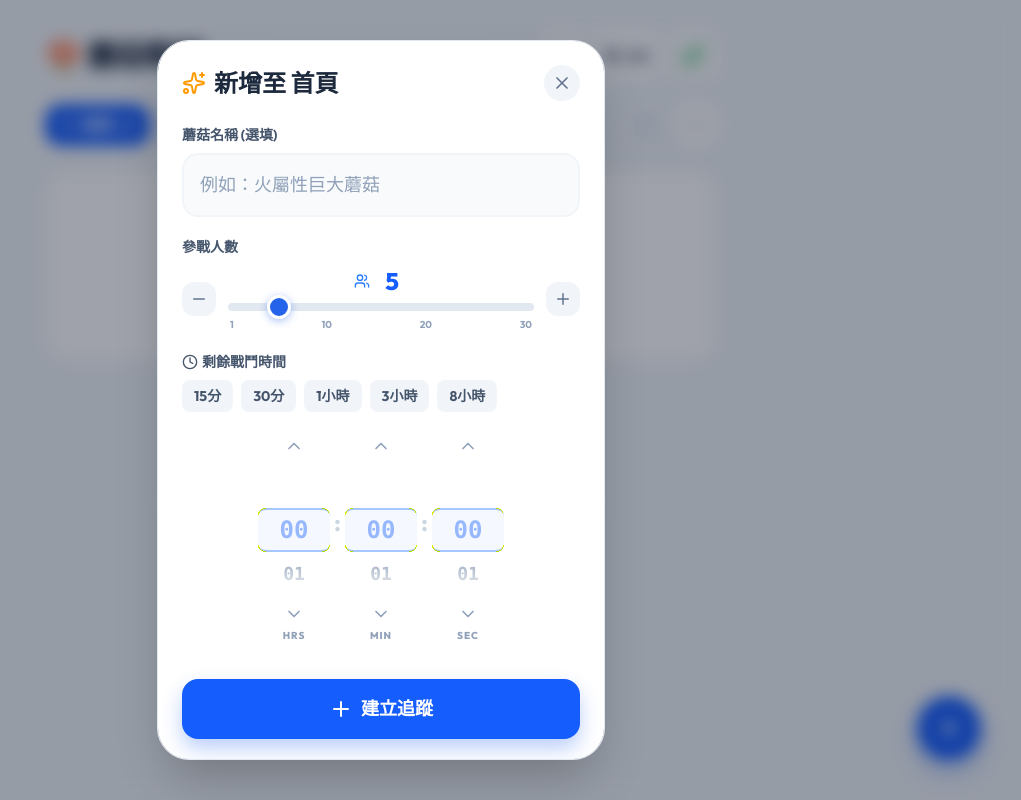
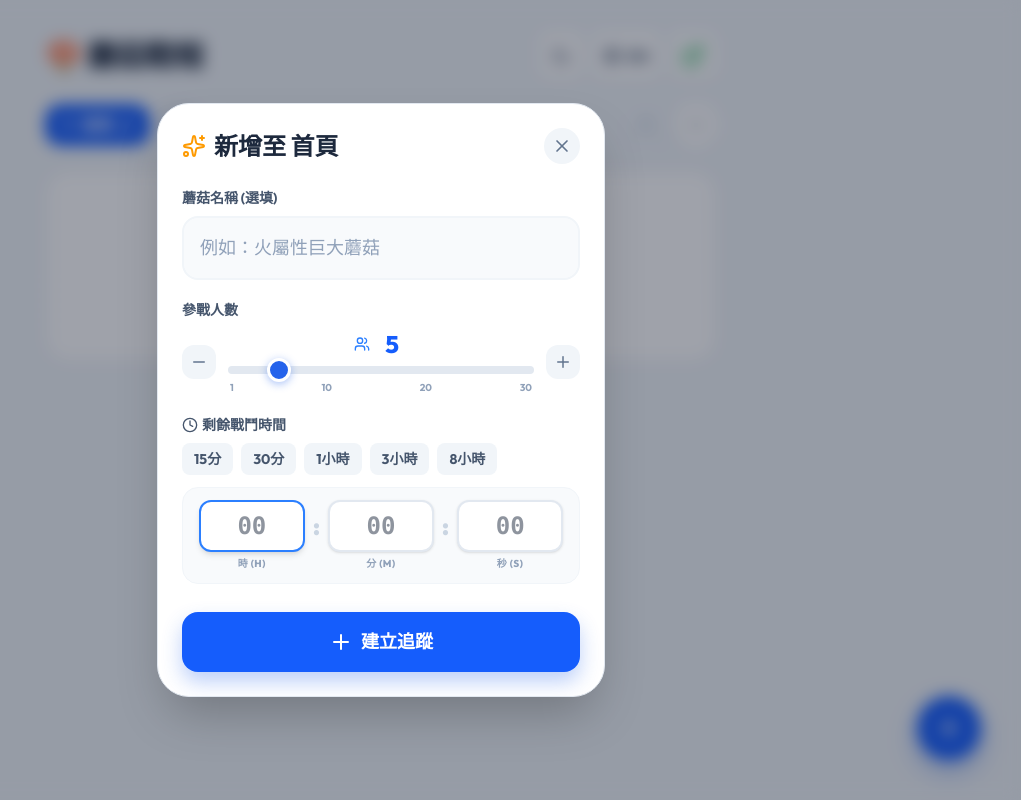
Before and after one commit to Liang515/pikmin_timer, a Next.js app: page / in a window 1280 px wide. Both pictures are taken after a click on the button 1208 px from the left and 728 px from the top of the page. Shown: the whole page, without its empty margins (259-1280 px from the left). Built offline with nearby package versions, Linux system fonts and the light colour scheme.

Commit message:
feat: implement high-density tab-navigable keyboard time input with auto-jump, removing scroll wheels and vertical modal scrolling

```diff
--- a/src/app/page.tsx
+++ b/src/app/page.tsx
@@ -93,274 +93,120 @@ const T = {
   }
 };
 
-/* ─── Scroll Wheel Picker Column ─── */
-const ITEM_HEIGHT = 44;
-const VISIBLE_ITEMS = 3;
-const HALF = Math.floor(VISIBLE_ITEMS / 2);
-
-function WheelColumn({ value, max, label, onChange }: {
-  value: number;
-  max: number;
-  label: string;
-  onChange: (v: number) => void;
-}) {
-  const [offset, setOffset] = useState(0);
-  const [isEditing, setIsEditing] = useState(false);
-  const [editText, setEditText] = useState('');
-  const inputRef = useRef<HTMLInputElement>(null);
-  const dragStart = useRef<{ y: number; startValue: number; lastY: number; lastTime: number; velocity: number } | null>(null);
-  const wheelRef = useRef<HTMLDivElement>(null);
-  const animFrame = useRef<number | null>(null);
-  const animTarget = useRef<number | null>(null);
-
-  useEffect(() => {
-    const el = wheelRef.current;
-    if (!el) return;
-
-    const handleTouchMoveNative = (e: TouchEvent) => {
-      e.preventDefault();
-    };
-
-    el.addEventListener('touchmove', handleTouchMoveNative, { passive: false });
-    return () => {
-      el.removeEventListener('touchmove', handleTouchMoveNative);
-    };
-  }, []);
-
-  const handleStart = (clientY: number) => {
-    if (isEditing) return;
-    // If an animation is in progress, commit its target immediately
-    let baseValue = value;
-    if (animFrame.current) {
-      cancelAnimationFrame(animFrame.current);
-      animFrame.current = null;
-      if (animTarget.current !== null) {
-        baseValue = animTarget.current;
-        onChange(baseValue);
-      }
-    }
-    animTarget.current = null;
-    dragStart.current = {
-      y: clientY,
-      startValue: baseValue,
-      lastY: clientY,
-      lastTime: performance.now(),
-      velocity: 0,
-    };
-    setOffset(0);
-  };
-
-  const handleMove = (clientY: number) => {
-    if (!dragStart.current || isEditing) return;
-    const now = performance.now();
-    const dt = now - dragStart.current.lastTime;
-    const dy = dragStart.current.y - clientY;
-
-    if (dt > 0) {
-      // Blend velocity for smoother tracking
-      const instantV = -(clientY - dragStart.current.lastY) / dt;
-      dragStart.current.velocity = dragStart.current.velocity * 0.3 + instantV * 0.7;
-    }
-    dragStart.current.lastY = clientY;
-    dragStart.current.lastTime = now;
-    setOffset(dy);
-  };
-
-  const handleEnd = () => {
-    if (!dragStart.current) return;
-    const currentOffset = offset;
-    const v = dragStart.current.velocity || 0;
-    const startVal = dragStart.current.startValue;
-    dragStart.current = null;
-
-    // Intercept pure-tap gestures to bypass snap animations (fixing click bounce-back bug)
-    if (Math.abs(currentOffset) < 2 && Math.abs(v) < 0.01) {
-      setOffset(0);
-      animTarget.current = null;
-      return;
-    }
-
-    // Stronger inertia for iOS-like feel
-    const inertiaDistance = v * 350;
-    const finalOffset = currentOffset + inertiaDistance;
-    const itemsMoved = Math.round(finalOffset / ITEM_HEIGHT);
-    const newValue = Math.max(0, Math.min(max - 1, startVal + itemsMoved));
-    const targetOffset = (newValue - startVal) * ITEM_HEIGHT;
-    animTarget.current = newValue;
-
-    const startTime = performance.now();
-    const travel = Math.abs(targetOffset - currentOffset);
-    const duration = Math.min(800, Math.max(180, travel * 2.5));
-
-    const animateSnap = (nowTime: number) => {
-      const elapsed = nowTime - startTime;
-      const progress = Math.min(1, elapsed / duration);
-      // Ease-out quart for snappier deceleration
-      const ease = 1 - Math.pow(1 - progress, 4);
-      const current = currentOffset + (targetOffset - currentOffset) * ease;
-      setOffset(current);
-
-      if (progress < 1) {
-        animFrame.current = requestAnimationFrame(animateSnap);
-      } else {
-        animFrame.current = null;
-        animTarget.current = null;
-        setOffset(0);
-        onChange(newValue);
-      }
-    };
-
-    animFrame.current = requestAnimationFrame(animateSnap);
-  };
-
-  const nudge = (dir: 1 | -1) => {
-    const next = Math.max(0, Math.min(max - 1, value + dir));
-    onChange(next);
-  };
-
-  // Mouse wheel support for desktop
-  const handleWheel = (e: React.WheelEvent) => {
-    e.preventDefault();
-    const dir = e.deltaY > 0 ? 1 : -1;
-    nudge(dir);
-  };
-
-  // Double-click to edit inline
-  const startEdit = () => {
-    setIsEditing(true);
-    setEditText(value.toString());
-    setTimeout(() => inputRef.current?.select(), 0);
-  };
-
-  const commitEdit = () => {
-    const parsed = parseInt(editText);
-    if (!isNaN(parsed)) {
-      onChange(Math.max(0, Math.min(max - 1, parsed)));
-    }
-    setIsEditing(false);
-  };
-
-  const dragItems = Math.round(offset / ITEM_HEIGHT);
-  const centerValue = Math.max(0, Math.min(max - 1, value + dragItems));
-  const fractionalOffset = offset - dragItems * ITEM_HEIGHT;
-
-  const visibleIndices: number[] = [];
-  for (let i = centerValue - HALF; i <= centerValue + HALF; i++) {
-    visibleIndices.push(i);
-  }
-
-  return (
-    <div className="flex flex-col items-center gap-1 select-none">
-      <button
-        type="button"
-        onClick={() => nudge(-1)}
-        className="p-1 rounded-lg text-slate-400 dark:text-slate-500 hover:text-blue-500 dark:hover:text-blue-400 hover:bg-blue-50 dark:hover:bg-blue-950/30 active:scale-90 transition-all"
-        aria-label={`Decrease ${label}`}
-      >
-        <ChevronUp size={20} />
-      </button>
-
-      <div
-        ref={wheelRef}
-        className="relative overflow-hidden cursor-grab active:cursor-grabbing"
-        style={{ height: ITEM_HEIGHT * VISIBLE_ITEMS, width: 72, touchAction: 'none' }}
-        onMouseDown={e => { e.preventDefault(); handleStart(e.clientY); }}
-        onMouseMove={e => { if (dragStart.current) handleMove(e.clientY); }}
-        onMouseUp={handleEnd}
-        onMouseLeave={() => { if (dragStart.current) handleEnd(); }}
-        onTouchStart={e => handleStart(e.touches[0].clientY)}
-        onTouchMove={e => { e.preventDefault(); handleMove(e.touches[0].clientY); }}
-        onTouchEnd={handleEnd}
-        onWheel={handleWheel}
-      >
-        {/* Highlight band */}
-        <div
-          className="absolute left-0 right-0 pointer-events-none z-10 border-y-2 border-blue-500/40 dark:border-blue-400/40 bg-blue-50/60 dark:bg-blue-900/20 rounded-lg"
-          style={{ top: ITEM_HEIGHT * HALF, height: ITEM_HEIGHT }}
-        />
-        {/* Fade top & bottom */}
-        <div className="absolute top-0 left-0 right-0 h-10 bg-gradient-to-b from-white dark:from-slate-900 to-transparent pointer-events-none z-20" />
-        <div className="absolute bottom-0 left-0 right-0 h-10 bg-gradient-to-t from-white dark:from-slate-900 to-transparent pointer-events-none z-20" />
-
-        {/* Items */}
-        <div
-          className="absolute left-0 right-0 transition-transform"
-          style={{
-            transform: `translateY(${-fractionalOffset}px)`,
-            transitionDuration: (dragStart.current || animFrame.current) ? '0ms' : '200ms',
-          }}
-        >
-          {visibleIndices.map((i, idx) => {
-            const isCenter = idx === HALF;
-            const isValid = i >= 0 && i < max;
-
-            // Center item: show inline input when editing
-            if (isCenter && isEditing) {
-              return (
-                <div key={idx} className="flex items-center justify-center" style={{ height: ITEM_HEIGHT }}>
-                  <input
-                    ref={inputRef}
-                    type="text"
-                    inputMode="numeric"
-                    value={editText}
-                    onChange={e => setEditText(e.target.value.replace(/\D/g, '').slice(0, 2))}
-                    onBlur={commitEdit}
-                    onKeyDown={e => { if (e.key === 'Enter') commitEdit(); if (e.key === 'Escape') setIsEditing(false); }}
-                    className="w-14 text-center text-2xl font-mono font-bold bg-white dark:bg-slate-800 border-2 border-blue-500 rounded-lg outline-none text-blue-600 dark:text-blue-400 z-30 relative"
-                    style={{ height: ITEM_HEIGHT - 4 }}
-                    autoFocus
-                  />
-                </div>
-              );
-            }
-
-            return (
-              <div
-                key={idx}
-                onClick={() => { if (isValid && !dragStart.current) { if (isCenter) startEdit(); else onChange(i); } }}
-                className={`flex items-center justify-center font-mono font-bold leading-none overflow-hidden ${
-                  !isValid ? 'opacity-0' :
-                  isCenter && !dragStart.current
-                    ? 'text-blue-600 dark:text-blue-400 text-2xl cursor-text'
-                    : 'text-slate-400 dark:text-slate-500 text-lg cursor-pointer'
-                }`}
-                style={{ height: ITEM_HEIGHT }}
-                title={isCenter ? (label === 'Hrs' ? '點擊輸入' : 'Click to type') : ''}
-              >
-                {isValid ? i.toString().padStart(2, '0') : ''}
-              </div>
-            );
-          })}
-        </div>
-      </div>
-
-      <button
-        type="button"
-        onClick={() => nudge(1)}
-        className="p-1 rounded-lg text-slate-400 dark:text-slate-500 hover:text-blue-500 dark:hover:text-blue-400 hover:bg-blue-50 dark:hover:bg-blue-950/30 active:scale-90 transition-all"
-        aria-label={`Increase ${label}`}
-      >
-        <ChevronDown size={20} />
-      </button>
-      <span className="text-[10px] font-extrabold text-slate-400 dark:text-slate-300 uppercase tracking-widest -mt-1">{label}</span>
-    </div>
-  );
-}
-
-/* ─── ScrollTimePicker ─── */
-function ScrollTimePicker({ h, m, s, onChangeH, onChangeM, onChangeS }: {
+/* ─── Keyboard Time Picker Component ─── */
+function KeyboardTimePicker({ h, m, s, onChangeH, onChangeM, onChangeS, onEnter }: {
   h: number; m: number; s: number;
   onChangeH: (v: number) => void;
   onChangeM: (v: number) => void;
   onChangeS: (v: number) => void;
+  onEnter?: () => void;
 }) {
+  const hRef = useRef<HTMLInputElement>(null);
+  const mRef = useRef<HTMLInputElement>(null);
+  const sRef = useRef<HTMLInputElement>(null);
+
+  // Auto focus first input (Hours) on mount with a safe delay
+  useEffect(() => {
+    const timer = setTimeout(() => {
+      hRef.current?.focus();
+      hRef.current?.select();
+    }, 150);
+    return () => clearTimeout(timer);
+  }, []);
+
+  const handleInputChange = (
+    val: string,
+    max: number,
+    onChange: (v: number) => void,
+    nextRef?: React.RefObject<HTMLInputElement | null>
+  ) => {
+    const digits = val.replace(/\D/g, '').slice(0, 2);
+    if (digits === '') {
+      onChange(0);
+      return;
+    }
+    const num = Math.min(max, parseInt(digits));
+    onChange(num);
+
+    // Smart Auto-jump to next field
+    const isAutoJump = digits.length >= 2 ||
+      (digits.length === 1 && (
+        (max === 23 && parseInt(digits) >= 3) ||
+        (max === 59 && parseInt(digits) >= 6)
+      ));
+
+    if (isAutoJump && nextRef && nextRef.current) {
+      nextRef.current.focus();
+      nextRef.current.select();
+    }
+  };
+
+  const handleKeyDown = (
+    e: React.KeyboardEvent<HTMLInputElement>,
+    prevRef?: React.RefObject<HTMLInputElement | null>
+  ) => {
+    if (e.key === 'Backspace' && e.currentTarget.value === '' && prevRef && prevRef.current) {
+      prevRef.current.focus();
+      prevRef.current.select();
+      e.preventDefault();
+    }
+    if (e.key === 'Enter' && onEnter) {
+      onEnter();
+    }
+  };
+
+  const formatVal = (v: number) => (v === 0 ? '' : v.toString());
+
   return (
-    <div className="flex items-center justify-center gap-1 py-2">
-      <WheelColumn value={h} max={24} label="Hrs" onChange={onChangeH} />
-      <span className="text-2xl font-bold text-slate-300 dark:text-slate-600 mb-8">:</span>
-      <WheelColumn value={m} max={60} label="Min" onChange={onChangeM} />
-      <span className="text-2xl font-bold text-slate-300 dark:text-slate-600 mb-8">:</span>
-      <WheelColumn value={s} max={60} label="Sec" onChange={onChangeS} />
+    <div className="flex items-center justify-center gap-2 py-3 bg-slate-50 dark:bg-slate-900/40 rounded-2xl border border-slate-100 dark:border-slate-800/80 px-4 w-full">
+      <div className="flex flex-col items-center gap-1 flex-1">
+        <input
+          ref={hRef}
+          type="text"
+          inputMode="numeric"
+          pattern="[0-9]*"
+          value={formatVal(h)}
+          onChange={e => handleInputChange(e.target.value, 23, onChangeH, mRef)}
+          onKeyDown={e => handleKeyDown(e)}
+          placeholder="00"
+          className="w-full text-center text-2xl font-mono font-bold bg-white dark:bg-slate-800 border-2 border-slate-200 dark:border-slate-700 focus:border-blue-500 dark:focus:border-blue-500 rounded-xl py-2 outline-none text-slate-800 dark:text-slate-100 transition-colors shadow-sm focus:shadow-md"
+        />
+        <span className="text-[10px] font-extrabold text-slate-400 dark:text-slate-500 uppercase tracking-wider">時 (H)</span>
+      </div>
+
+      <span className="text-2xl font-black text-slate-300 dark:text-slate-700 mb-5">:</span>
+
+      <div className="flex flex-col items-center gap-1 flex-1">
+        <input
+          ref={mRef}
+          type="text"
+          inputMode="numeric"
+          pattern="[0-9]*"
+          value={formatVal(m)}
+          onChange={e => handleInputChange(e.target.value, 59, onChangeM, sRef)}
+          onKeyDown={e => handleKeyDown(e, hRef)}
+          placeholder="00"
+          className="w-full text-center text-2xl font-mono font-bold bg-white dark:bg-slate-800 border-2 border-slate-200 dark:border-slate-700 focus:border-blue-500 dark:focus:border-blue-500 rounded-xl py-2 outline-none text-slate-800 dark:text-slate-100 transition-colors shadow-sm focus:shadow-md"
+        />
+        <span className="text-[10px] font-extrabold text-slate-400 dark:text-slate-500 uppercase tracking-wider">分 (M)</span>
+      </div>
+
+      <span className="text-2xl font-black text-slate-300 dark:text-slate-700 mb-5">:</span>
+
+      <div className="flex flex-col items-center gap-1 flex-1">
+        <input
+          ref={sRef}
+          type="text"
+          inputMode="numeric"
+          pattern="[0-9]*"
+          value={formatVal(s)}
+          onChange={e => handleInputChange(e.target.value, 59, onChangeS)}
+          onKeyDown={e => handleKeyDown(e, mRef)}
+          placeholder="00"
+          className="w-full text-center text-2xl font-mono font-bold bg-white dark:bg-slate-800 border-2 border-slate-200 dark:border-slate-700 focus:border-blue-500 dark:focus:border-blue-500 rounded-xl py-2 outline-none text-slate-800 dark:text-slate-100 transition-colors shadow-sm focus:shadow-md"
+        />
+        <span className="text-[10px] font-extrabold text-slate-400 dark:text-slate-500 uppercase tracking-wider">秒 (S)</span>
+      </div>
     </div>
   );
 }
@@ -623,6 +469,13 @@ export default function PikminDashboard() {
     } else {
       document.documentElement.classList.remove('dark');
     }
+  };
+
+  const handleAddSubmit = () => {
+    const n = (document.getElementById('quick-name') as HTMLInputElement)?.value || "";
+    addMushroom(addH, addM, addS, n, addP);
+    setIsAdding(false);
+    setAddH(0); setAddM(0); setAddS(0); setAddP(5);
   };
 
   const activeMushrooms = mushrooms.filter(m => m.groupId === activeGroupId);
@@ -952,21 +805,16 @@ export default function PikminDashboard() {
                      </button>
                    ))}
                  </div>
-                 <ScrollTimePicker
-                   h={addH} m={addM} s={addS}
-                   onChangeH={setAddH} onChangeM={setAddM} onChangeS={setAddS}
-                 />
+                 <KeyboardTimePicker
+                    h={addH} m={addM} s={addS}
+                    onChangeH={setAddH} onChangeM={setAddM} onChangeS={setAddS}
+                    onEnter={handleAddSubmit}
+                  />
                </div>
 
                <button
                  id="start-tracking-btn"
-                 onClick={() => {
-                   const n = (document.getElementById('quick-name') as HTMLInputElement).value;
-                   addMushroom(addH, addM, addS, n, addP);
-                   setIsAdding(false);
-                   setAddH(0); setAddM(0); setAddS(0); setAddP(5);
-                   setAddH(0); setAddM(0); setAddS(0);
-                 }}
+                 onClick={handleAddSubmit}
                  className="w-full bg-blue-600 hover:bg-blue-700 active:scale-95 text-white py-4 rounded-2xl font-bold text-lg shadow-[0_10px_20px_rgba(37,99,235,0.3)] transition-all flex items-center justify-center gap-2 mt-2 focus:outline-none focus:ring-4 focus:ring-blue-500/50"
                >
                  <Plus size={24} /> {t.startTracking}
@@ -1029,6 +877,21 @@ function MushroomItem({ m, now, lang, isEditing, setEditingId, onDelete, onUpdat
 
   const timeFmt = formatTime(diff);
 
+  const handleEditSubmit = () => {
+    const updates: Partial<Mushroom> = {
+      name: editName.trim() || t.defaultMushroom,
+      participants: editP
+    };
+    if (editTimeChanged) {
+       const battleMs = (editH*3600 + editM*60 + editS)*1000;
+       updates.battleEndTime = Date.now() + battleMs;
+       updates.endTime = updates.battleEndTime + 5 * 60 * 1000;
+       onResetNote();
+    }
+    onUpdate(m.id, updates);
+    setEditingId(null);
+  };
+
   if (isEditing) {
     return (
       <div className="bg-white dark:bg-slate-900 p-4 sm:p-5 rounded-3xl shadow-sm border-2 border-blue-500 transition-all text-slate-800 dark:text-slate-100">
@@ -1044,31 +907,19 @@ function MushroomItem({ m, now, lang, isEditing, setEditingId, onDelete, onUpdat
 
         <div className="flex flex-col gap-2 mb-4 bg-slate-50 dark:bg-slate-800/50 p-2.5 sm:p-3 rounded-xl border border-slate-200 dark:border-slate-700">
           <div className="text-xs sm:text-sm text-slate-500 dark:text-slate-400 font-bold mb-1 flex items-center gap-1"><Clock size={14} /> {t.resetTime}</div>
-          <ScrollTimePicker
+          <KeyboardTimePicker
             h={editH} m={editM} s={editS}
             onChangeH={v => { setEditH(v); setEditTimeChanged(true); }}
             onChangeM={v => { setEditM(v); setEditTimeChanged(true); }}
             onChangeS={v => { setEditS(v); setEditTimeChanged(true); }}
+            onEnter={handleEditSubmit}
           />
         </div>
 
         <div className="flex gap-2">
           <button
             id={`save-edit-btn-${m.id}`}
-            onClick={() => {
-              const updates: Partial<Mushroom> = {
-                name: editName.trim() || t.defaultMushroom,
-                participants: editP
-              };
-              if (editTimeChanged) {
-                 const battleMs = (editH*3600 + editM*60 + editS)*1000;
-                 updates.battleEndTime = Date.now() + battleMs;
-                 updates.endTime = updates.battleEndTime + 5 * 60 * 1000;
-                 onResetNote();
-              }
-              onUpdate(m.id, updates);
-              setEditingId(null);
-            }}
+            onClick={handleEditSubmit}
             className="bg-blue-600 text-white px-4 py-3 rounded-xl flex-1 font-bold flex items-center justify-center gap-2 shadow-lg shadow-blue-500/30 active:scale-95 transition-transform hover:bg-blue-700 focus:outline-none focus:ring-4 focus:ring-blue-500/50"
           >
             <Check size={18} /> {t.saveChanges}
```
